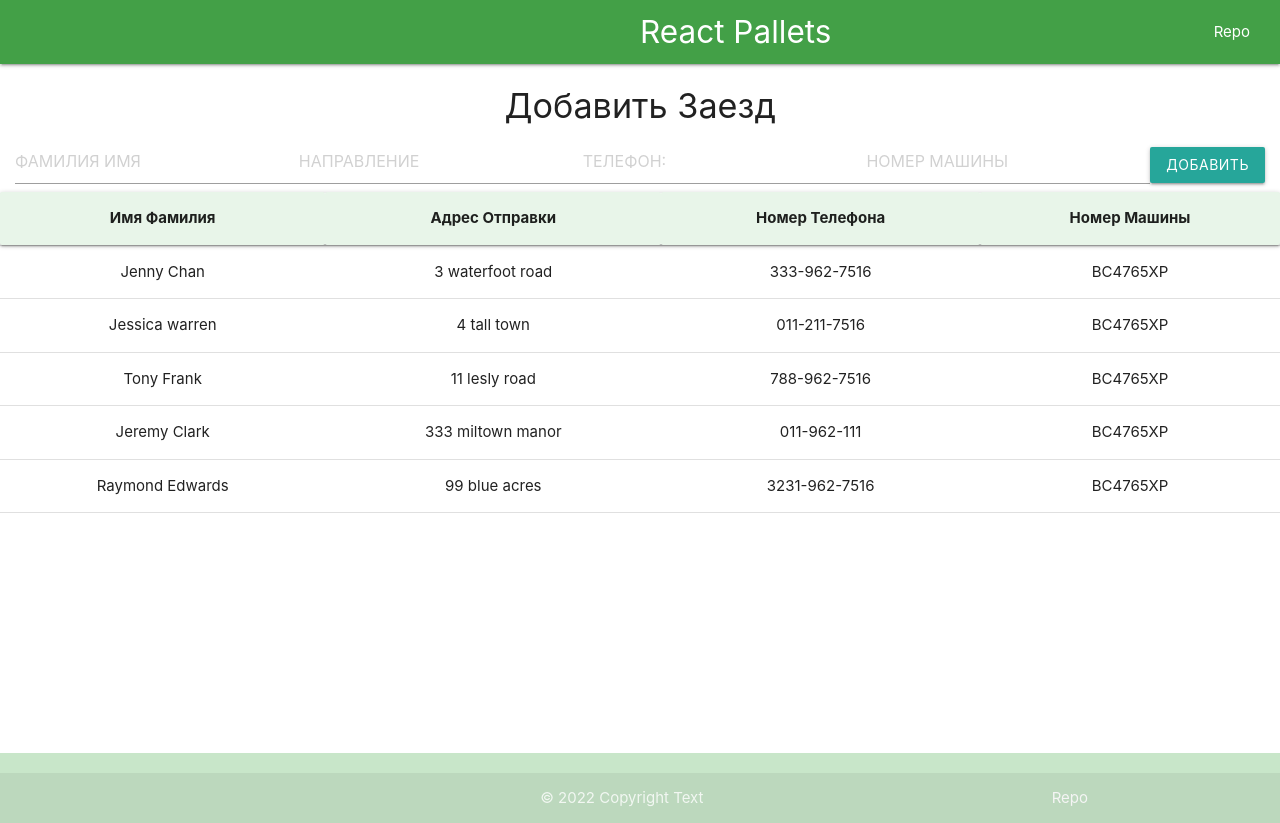
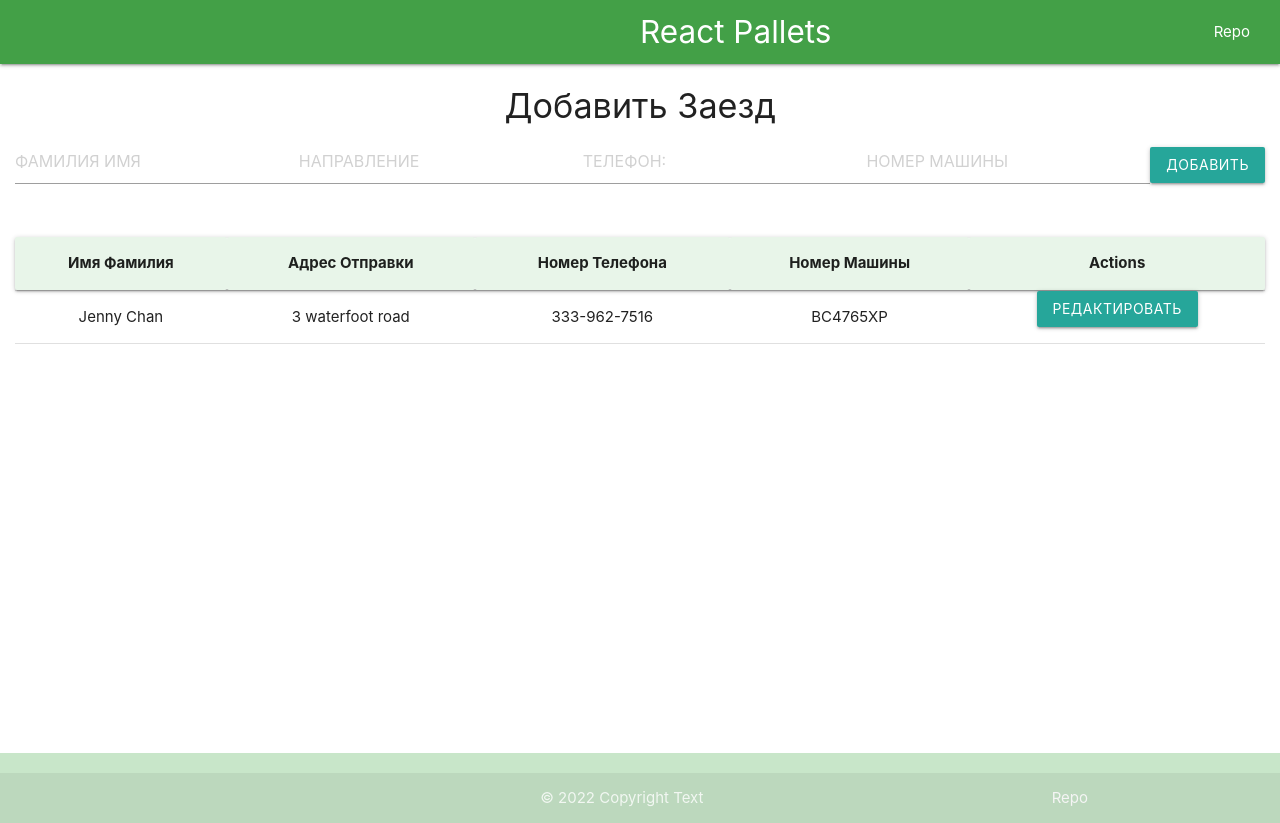
Before and after one commit to Cumabay/depo-front, a React (Create React App) app: page / in a window 1280 px wide. Built offline with nearby package versions, Linux system fonts and the light colour scheme.

Commit message:
Fix 13-07-22

```diff
--- /dev/null
+++ b/src/components/EditableRow.js
@@ -0,0 +1,41 @@
+import React from 'react'
+
+const EditableRow = () => {
+  return (
+    <tr>
+      <td>
+        <input
+          type="text"
+          name="fullName"
+          required="required"
+          placeholder="Фамилия Имя"
+        ></input>
+      </td>
+      <td>
+        <input
+          type="text"
+          name="address"
+          required="required"
+          placeholder="Направление"
+        ></input></td>
+      <td>
+        <input
+          type="text"
+          name="phoneNumber"
+          required="required"
+          placeholder="Телефон:"
+        ></input>
+      </td>
+      <td>
+        <input
+          type="text"
+          name="truckNum"
+          required="required"
+          placeholder="Номер машины"
+        ></input>
+      </td>
+    </tr>
+  )
+}
+
+export default EditableRow
--- /dev/null
+++ b/src/components/ReadOnlyRow.js
@@ -0,0 +1,21 @@
+import React from 'react'
+
+const ReadOnlyRow = ({ contact, handleEditClick }) => {
+  return (
+    <tr>
+      <td>{contact.fullName}</td>
+      <td>{contact.address}</td>
+      <td>{contact.phoneNumber}</td>
+      <td>{contact.truckNum}</td>
+      <button
+        className='btn'
+        type='button'
+        onClick={(event) => handleEditClick(event, contact)}
+      >
+        Редактировать
+      </button>
+    </tr>
+  )
+}
+
+export default ReadOnlyRow
--- a/src/components/Table.jsx
+++ b/src/components/Table.jsx
@@ -1,6 +1,8 @@
-import React, { useState } from 'react'
+import React, { useState, Fragment } from 'react'
 import data from '../mock-data.json'
 import { nanoid } from 'nanoid'
+import ReadOnlyRow from './ReadOnlyRow'
+import EditableRow from './EditableRow'
 
 function Table() {
   const [contacts, setContacts] = useState(data)
@@ -11,6 +13,7 @@ function Table() {
     truckNum: ''
   })
 
+  const [editContactId, setEditContactId] = useState()
 
 
 
@@ -44,6 +47,11 @@ function Table() {
     setContacts(newContacts)
   }
 
+  const handleEditClick = (event, contact) => {
+    event.preventDefault()
+    setEditContactId(contact.id)
+  }
+
   return (<div className="conteiner content">
     <h4>Добавить Заезд</h4>
     <form onSubmit={handleAddFormSubmit}>
@@ -73,6 +81,9 @@ function Table() {
       />
       <button className="btn boxBtn" type="submit">Добавить</button>
     </form>
+    <br />
+    <br />
+    <form>
       <table className="centered">
         <thead className="card-panel green lighten-5">
           <tr>
@@ -80,19 +91,25 @@ function Table() {
             <th>Адрес Отправки</th>
             <th>Номер Телефона</th>
             <th>Номер Машины</th>
+            <th>Actions</th>
           </tr>
         </thead>
         <tbody>
           {contacts.map((contact) => (
-          <tr>
-            <td>{contact.fullName}</td>
-            <td>{contact.address}</td>
-            <td>{contact.phoneNumber}</td>
-            <td>{contact.truckNum}</td>
-          </tr>
+            <Fragment>
+              {editContactId === contact.id ? (
+                <EditableRow />
+              ) : (
+                <ReadOnlyRow
+                  contact={contact}
+                  handleEditClick={handleEditClick}
+                />
+              )}
+            </Fragment>
           ))}
         </tbody>
       </table>
+    </form>
   </div>
   )
 }
--- a/src/mock-data.json
+++ b/src/mock-data.json
@@ -5,33 +5,6 @@
     "address": "3 waterfoot road",
     "phoneNumber": "333-962-7516",
     "truckNum": "BC4765XP"
-  },
-  {
-    "id": 2,
-    "fullName": "Jessica warren",
-    "address": "4 tall town",
-    "phoneNumber": "011-211-7516",
-    "truckNum": "BC4765XP"
-  },
-  {
-    "id": 3,
-    "fullName": "Tony Frank",
-    "address": "11 lesly road",
-    "phoneNumber": "788-962-7516",
-    "truckNum": "BC4765XP"
-  },
-  {
-    "id": 4,
-    "fullName": "Jeremy Clark",
-    "address": "333 miltown manor",
-    "phoneNumber": "011-962-111",
-    "truckNum": "BC4765XP"
-  },
-  {
-    "id": 5,
-    "fullName": "Raymond Edwards",
-    "address": "99 blue acres",
-    "phoneNumber": "3231-962-7516",
-    "truckNum": "BC4765XP"
   }
+
 ]
```
Lines whose indentation alone changed are shown as unchanged.
